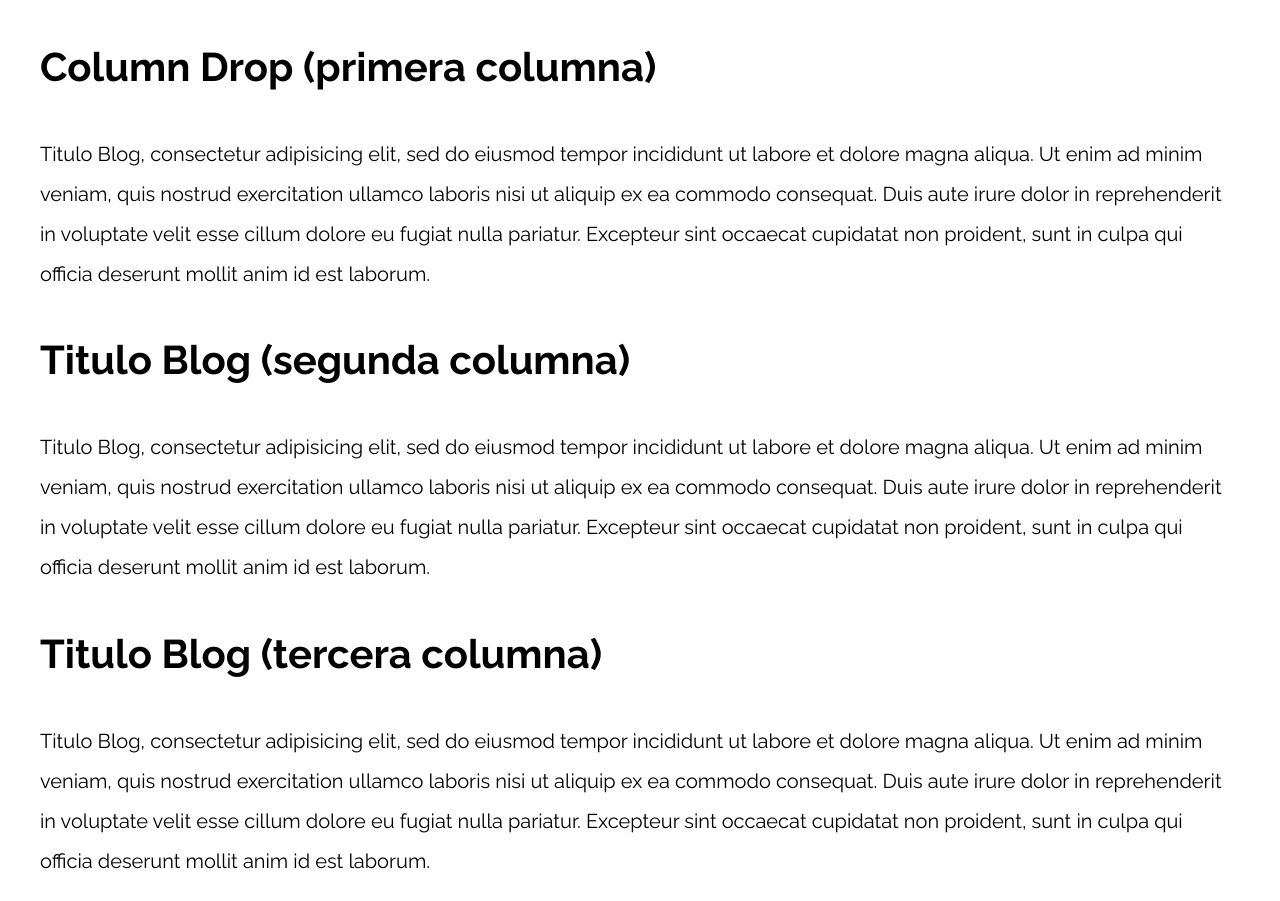
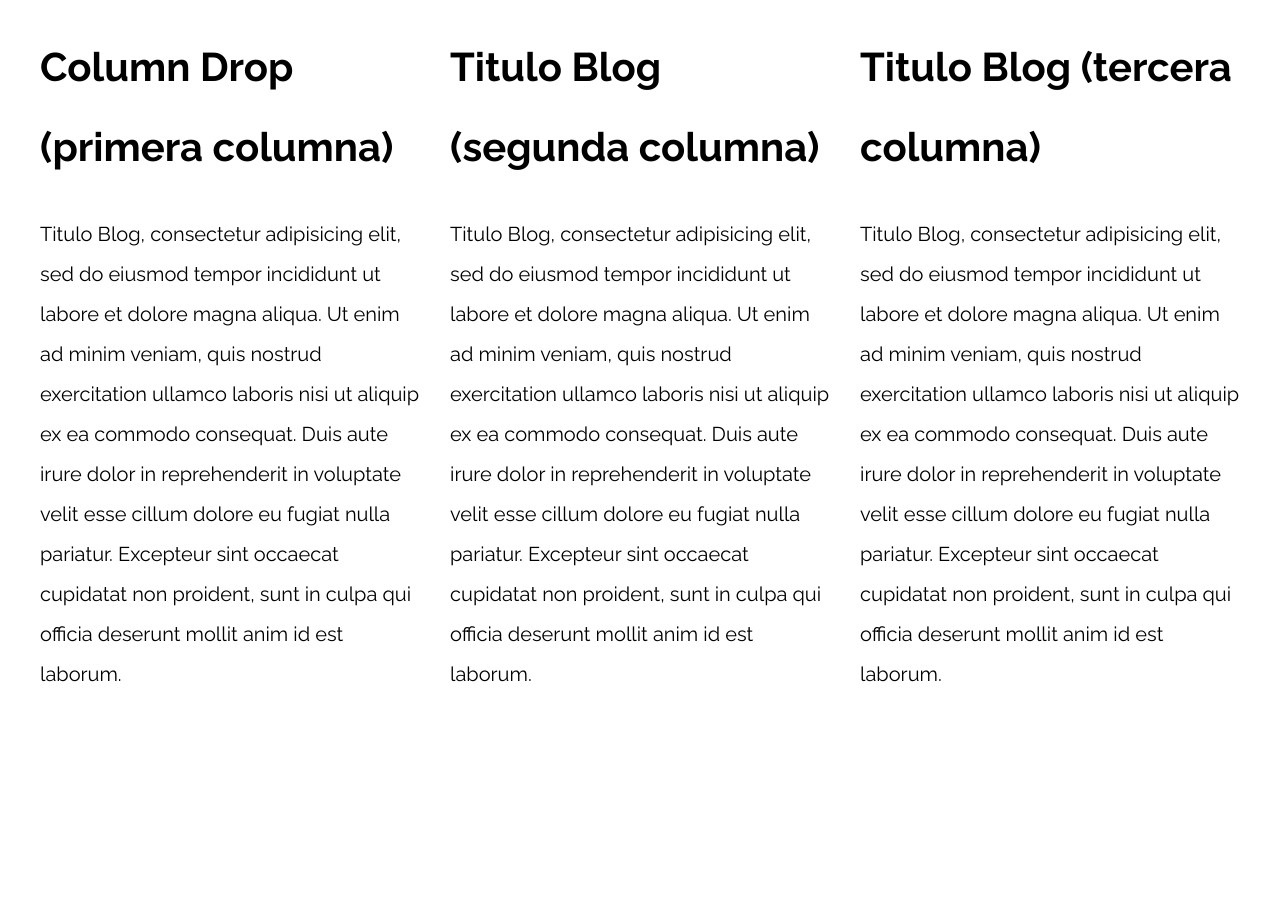
Before and after one commit to DiegoArroyo12/DesarrolloWEB, a PHP site: page / in a window 1280 px wide. After the commit the page ends 682 px from the top, so only its background shows below. Run offline with PHP 8.4, Linux system fonts and the light colour scheme.

Commit message:
Column Drop Flexbox

```diff
--- a/PatronesRWD/08-column_drop_flexbox/css/styles.css
+++ b/PatronesRWD/08-column_drop_flexbox/css/styles.css
@@ -48,3 +48,24 @@ p {
 }
 
 /** CODIGO AQUI **/
+
+@media (min-width: 480px) {
+    .column-drop-flex {
+        display: flex;
+        justify-content: space-between;
+        flex-wrap: wrap;
+    }
+
+    .contenido-principal,
+    .primera {
+        flex-basis: calc(50% - 1rem);
+    }
+}
+
+@media (min-width: 768px) {
+    .contenido-principal,
+    .primera,
+    .segunda {
+        flex: 0 0 calc(33.33% - 2rem);
+    }
+}
--- a/PatronesRWD/08-column_drop_flexbox/index.html
+++ b/PatronesRWD/08-column_drop_flexbox/index.html
@@ -12,8 +12,8 @@
 
 <body>
 
-    <div class="contenedor">
-        <main>
+    <div class="contenedor column-drop-flex">
+        <main class="contenido-principal">
             <h1>Column Drop (primera columna)</h1>
             <p>
                 Titulo Blog, consectetur adipisicing elit, sed do eiusmod tempor incididunt ut labore et dolore magna aliqua. Ut enim ad minim veniam, quis nostrud exercitation ullamco laboris nisi ut aliquip ex ea commodo consequat. Duis aute irure dolor in reprehenderit
@@ -21,7 +21,7 @@
             </p>
         </main>
 
-        <aside>
+        <aside class="primera">
             <h1>Titulo Blog (segunda columna)</h1>
             <p>
                 Titulo Blog, consectetur adipisicing elit, sed do eiusmod tempor incididunt ut labore et dolore magna aliqua. Ut enim ad minim veniam, quis nostrud exercitation ullamco laboris nisi ut aliquip ex ea commodo consequat. Duis aute irure dolor in reprehenderit
@@ -29,7 +29,7 @@
             </p>
         </aside>
 
-        <aside>
+        <aside class="segunda">
             <h1>Titulo Blog (tercera columna)</h1>
             <p>
                 Titulo Blog, consectetur adipisicing elit, sed do eiusmod tempor incididunt ut labore et dolore magna aliqua. Ut enim ad minim veniam, quis nostrud exercitation ullamco laboris nisi ut aliquip ex ea commodo consequat. Duis aute irure dolor in reprehenderit
```
